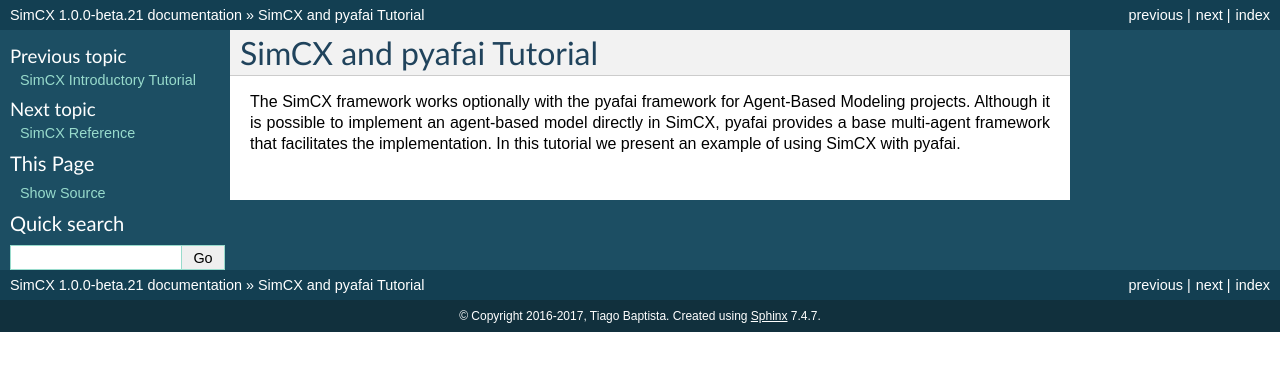
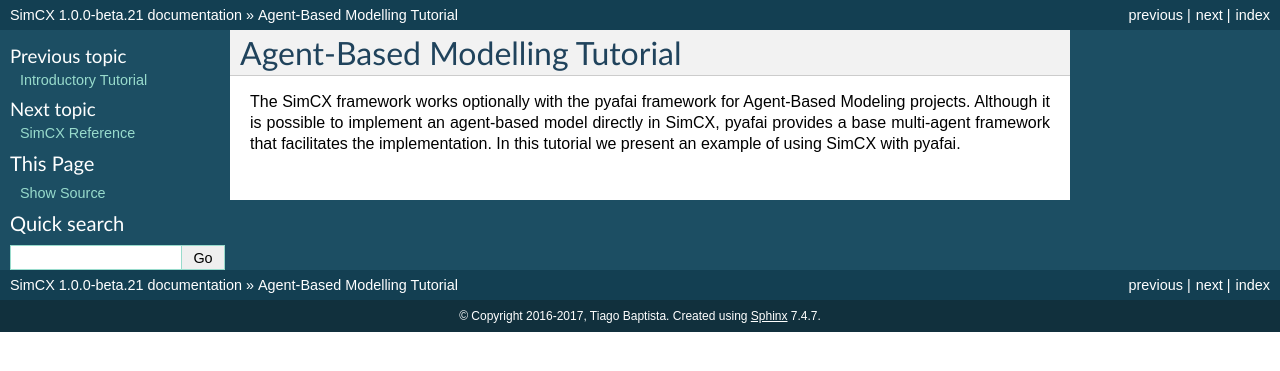
Before and after one commit to tbaptista/simcx, a Sphinx documentation site: the page built from docs/pyafai_tutorial.rst, in a window 1280 px wide. Shown: the top 371 px of the page. Built offline with Sphinx 7.4.7, drawn with Linux system fonts in a browser that asks for light colours.

```diff
--- a/docs/conf.py
+++ b/docs/conf.py
@@ -17,9 +17,9 @@
 # add these directories to sys.path here. If the directory is relative to the
 # documentation root, use os.path.abspath to make it absolute, like shown here.
 #
-# import os
-# import sys
-# sys.path.insert(0, '/Users/tbaptista/Projects/simcx/simcx')
+import os
+import sys
+sys.path.insert(0, os.path.abspath('..'))
 
 
 # -- General configuration ------------------------------------------------
--- a/docs/pyafai_tutorial.rst
+++ b/docs/pyafai_tutorial.rst
@@ -1,5 +1,5 @@
-SimCX and pyafai Tutorial
-=========================
+Agent-Based Modelling Tutorial
+==============================
 
 The SimCX framework works optionally with the pyafai framework for Agent-Based
 Modeling projects. Although it is possible to implement an agent-based model
--- a/docs/tutorial.rst
+++ b/docs/tutorial.rst
@@ -1,5 +1,5 @@
-SimCX Introductory Tutorial
-===========================
+Introductory Tutorial
+=====================
 
 In this first contact with the SimCX framework, we will walk you through its
 basic components and create an example project in that process.
--- a/simcx/__init__.py
+++ b/simcx/__init__.py
@@ -16,7 +16,7 @@
 # -----------------------------------------------------------------------------
 
 """
-A simulation framework for complex systems modeling and analysis.
+A simulation framework for complex systems modelling and analysis.
 
 """
 
```
